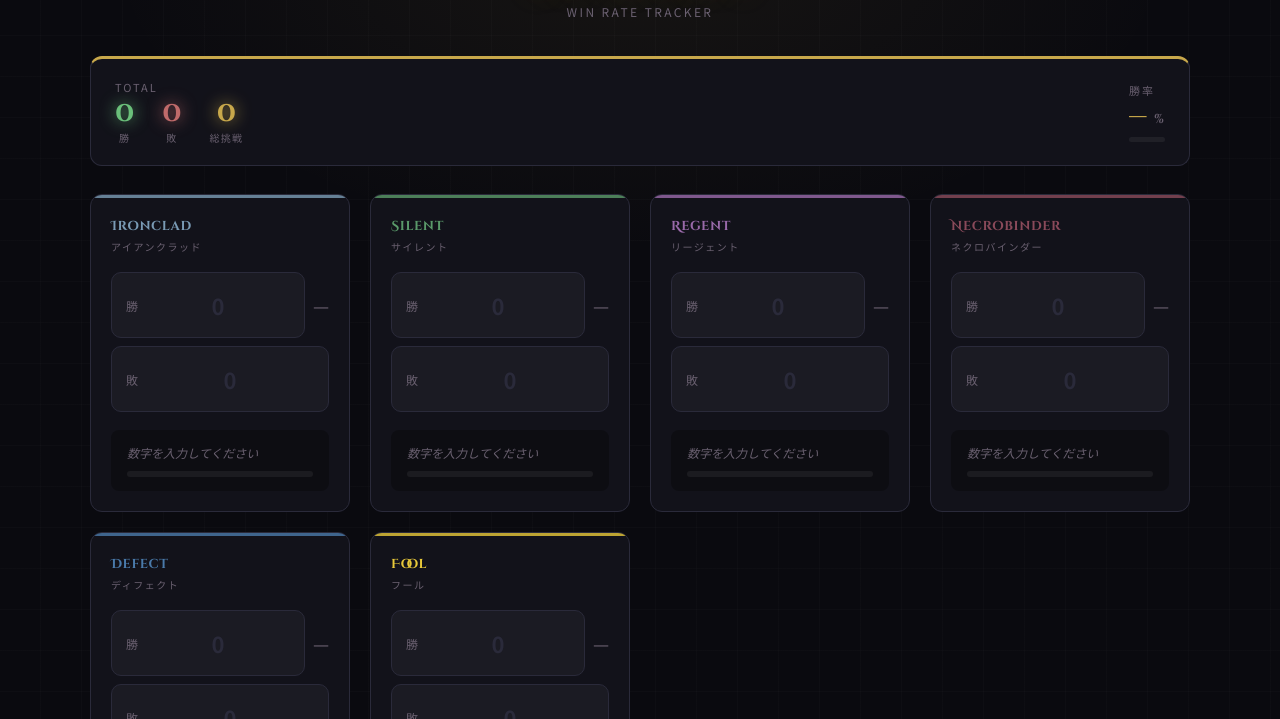
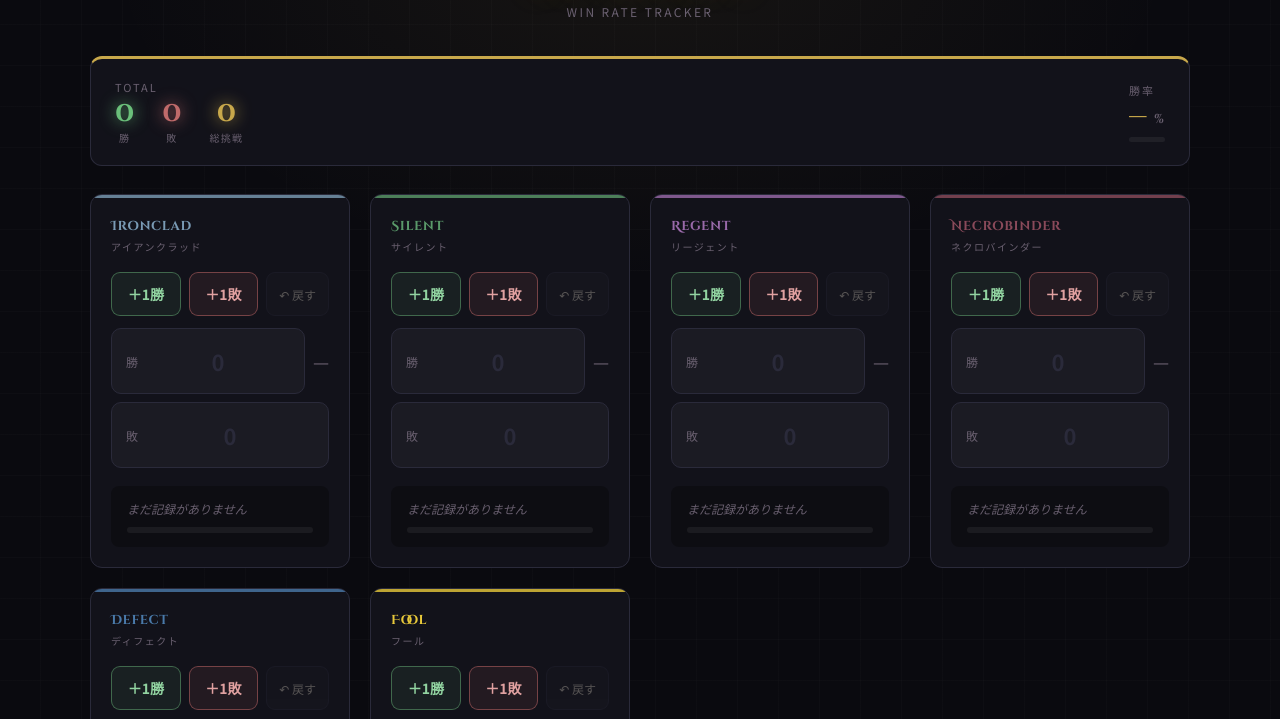
Before and after one commit to pocoapoco-lab/sts2-winrate, a plain HTML site: page index.html in a window 1280 px wide. Shown: the part 64-783 px from the top of the page. Drawn offline with nearby package versions, Linux system fonts and the light colour scheme.

Commit message:
feat: add one-tap win/loss buttons with per-character undo

```diff
--- a/index.html
+++ b/index.html
@@ -130,6 +130,29 @@
     margin-bottom: 18px;
     flex-wrap: wrap;
   }
+  .quick-actions {
+    display: grid;
+    grid-template-columns: 1fr 1fr auto;
+    gap: 8px;
+    margin-bottom: 12px;
+  }
+  .quick-btn {
+    min-height: 44px;
+    border: 1px solid var(--border);
+    border-radius: 9px;
+    background: rgba(255,255,255,0.04);
+    color: var(--text);
+    font: 700 14px 'Noto Sans JP', sans-serif;
+    cursor: pointer;
+    touch-action: manipulation;
+    padding: 8px 12px;
+  }
+  .quick-btn.win { color: #92d4a1; border-color: rgba(90,154,106,0.6); background: rgba(90,154,106,0.1); }
+  .quick-btn.loss { color: #e1a1a1; border-color: rgba(187,100,100,0.55); background: rgba(187,100,100,0.1); }
+  .quick-btn.undo { color: var(--text); font-size: 12px; font-weight: 400; }
+  .quick-btn:not(:disabled):active { transform: scale(0.97); }
+  .quick-btn:focus-visible { outline: 2px solid var(--gold); outline-offset: 2px; }
+  .quick-btn:disabled { opacity: 0.35; cursor: not-allowed; }
   .input-group {
     display: flex;
     align-items: center;
@@ -428,7 +451,7 @@
   }
 
   /* snapshot overlay — hides inputs, shows static values */
-  body.snapping .inputs { display: none; }
+  body.snapping .inputs, body.snapping .quick-actions { display: none; }
   body.snapping .snap-row { display: flex !important; }
   /* Visible only in downloaded battle-record images. */
   .share-credit {
@@ -573,6 +596,7 @@ const MAX_COUNT = 9999;               // 1キャラ・勝/敗それぞれの上
 const STORAGE_KEY = 'sts2-winrate:data';
 const STORAGE_VERSION = 1;
 const updaters = [];
+const clearUndoActions = [];
 
 // 全角数字→半角、数字以外を除去、上限で丸める。空欄は0。
 function sanitizeDigits(str) {
@@ -622,6 +646,11 @@ chars.forEach(c => {
   card.innerHTML = `
     <div class="char-name">${c.name}</div>
     <div class="char-subtitle">${c.sub}</div>
+    <div class="quick-actions" aria-label="${c.sub}の記録ボタン">
+      <button type="button" class="quick-btn win" aria-label="${c.sub}に1勝追加">＋1勝</button>
+      <button type="button" class="quick-btn loss" aria-label="${c.sub}に1敗追加">＋1敗</button>
+      <button type="button" class="quick-btn undo" aria-label="${c.sub}の直前の追加を取り消す" title="このキャラクターの直前の＋1操作を戻す" disabled>↶ 戻す</button>
+    </div>
     <div class="inputs">
       <div class="input-group">
         <label>勝</label>
@@ -637,7 +666,7 @@ chars.forEach(c => {
       <span class="snap-val" id="${c.id}-snap-val"></span>
     </div>
     <div class="result-area">
-      <div class="no-data" id="${c.id}-empty">数字を入力してください</div>
+      <div class="no-data" id="${c.id}-empty">まだ記録がありません</div>
       <div id="${c.id}-result" style="display:none">
         <div class="winrate-display">
           <div class="winrate-num" id="${c.id}-pct">—</div>
@@ -654,11 +683,21 @@ chars.forEach(c => {
 
   const wInput = card.querySelector('.wins');
   const lInput = card.querySelector('.losses');
+  const winQuickBtn = card.querySelector('.quick-btn.win');
+  const lossQuickBtn = card.querySelector('.quick-btn.loss');
+  const undoBtn = card.querySelector('.quick-btn.undo');
+  const undoHistory = [];
+
+  function updateUndoButton() {
+    undoBtn.disabled = undoHistory.length === 0;
+  }
 
   function update() {
     const w = toCount(wInput.value);
     const l = toCount(lInput.value);
     const total = w + l;
+    winQuickBtn.disabled = w >= MAX_COUNT;
+    lossQuickBtn.disabled = l >= MAX_COUNT;
     const empty = document.getElementById(`${c.id}-empty`);
     const result = document.getElementById(`${c.id}-result`);
     const pctEl = document.getElementById(`${c.id}-pct`);
@@ -685,13 +724,34 @@ chars.forEach(c => {
     if (snapVal) snapVal.textContent = `${w}勝 ${l}敗 ／ ${total}戦`;
   }
 
+  function addResult(which) {
+    const input = which === 'w' ? wInput : lInput;
+    const count = toCount(input.value);
+    if (count >= MAX_COUNT) return;
+    undoHistory.push({ w: wInput.value, l: lInput.value });
+    if (undoHistory.length > 20) undoHistory.shift();
+    input.value = String(count + 1);
+    update(); updateSummary(); saveData(); updateUndoButton();
+  }
+  winQuickBtn.addEventListener('click', () => addResult('w'));
+  lossQuickBtn.addEventListener('click', () => addResult('l'));
+  undoBtn.addEventListener('click', () => {
+    const previous = undoHistory.pop();
+    if (!previous) return;
+    wInput.value = previous.w;
+    lInput.value = previous.l;
+    update(); updateSummary(); saveData(); updateUndoButton();
+  });
+
   [wInput, lInput].forEach(inp => {
     inp.addEventListener('input', e => {
       // 変換中(IME)は触らない。確定後に数字のみ・上限内へ正規化
       if (e.isComposing) return;
       const digits = sanitizeDigits(inp.value);
       inp.value = digits === '' ? '' : String(toCount(digits));
-      update(); updateSummary(); saveData();
+      // 直接編集後に古い「戻す」を押して、編集内容が消えるのを防ぐ。
+      undoHistory.length = 0;
+      update(); updateSummary(); saveData(); updateUndoButton();
     });
     inp.addEventListener('compositionend', () => inp.dispatchEvent(new Event('input')));
     inp.addEventListener('keydown', e => {
@@ -703,6 +763,7 @@ chars.forEach(c => {
     });
   });
   updaters.push(update);
+  clearUndoActions.push(() => { undoHistory.length = 0; updateUndoButton(); });
 });
 
 function updateSummary() {
@@ -752,6 +813,7 @@ document.getElementById('resetOk').addEventListener('click', () => {
     document.getElementById(`${c.id}-w`).value = '';
     document.getElementById(`${c.id}-l`).value = '';
   });
+  clearUndoActions.forEach(fn => fn());
   updaters.forEach(fn => fn());
   updateSummary();
   clearData();
```
